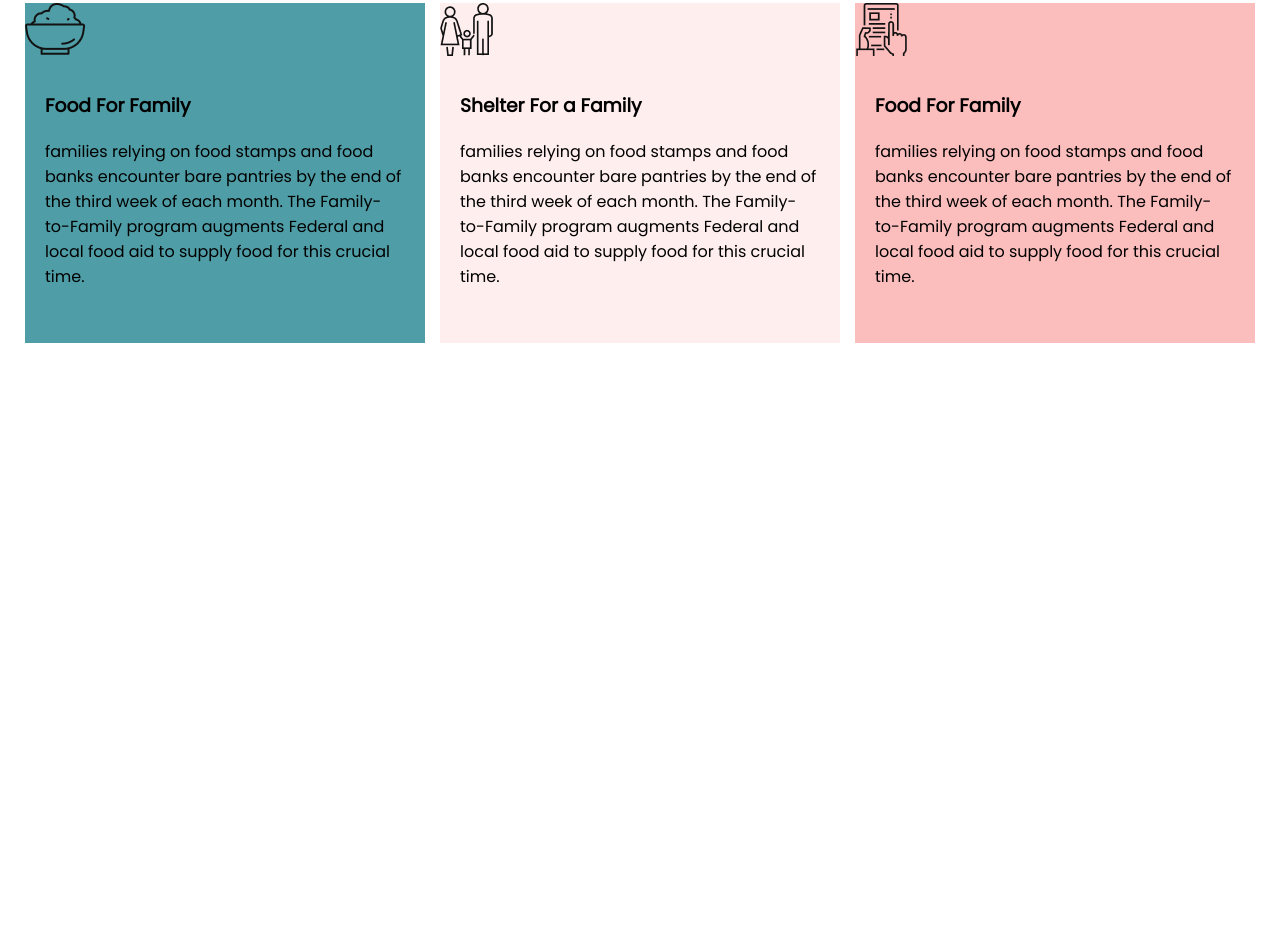
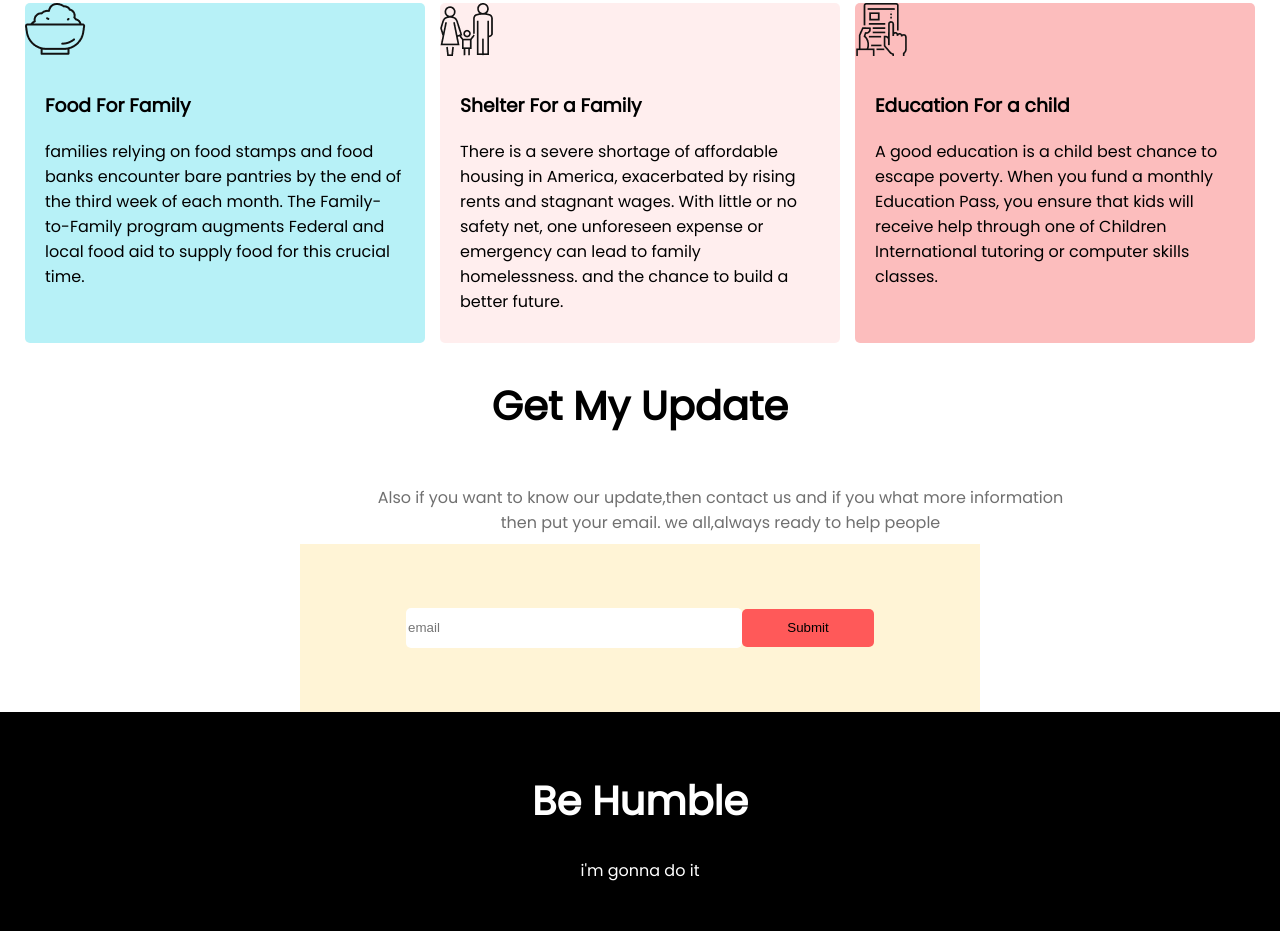
Before and after one commit to iftakhar9999/Charities-Donated, a plain HTML site: page index.html in a window 1280 px wide. Shown: the part 1352-2283 px from the top of the page. Before the commit the page ends 1695 px from the top, so only its background shows below. Drawn offline with Linux system fonts and the light colour scheme.

Commit message:
fourth commit

```diff
--- a/index.html
+++ b/index.html
@@ -74,20 +74,41 @@
             </div>
             <div id="shelter" class="topic">
                 <h3>Shelter For a Family</h3>
-                <p>families relying on food stamps and food banks encounter bare pantries by the end of the third week
-                    of each month. The Family-to-Family program augments Federal and local food aid to supply food for
-                    this crucial time.</p>
+                <p>There is a severe shortage of affordable housing in America, exacerbated by rising rents and stagnant
+                    wages. With little or no safety net, one unforeseen expense or emergency can lead to family
+                    homelessness. and the chance to
+                    build a better future.</p>
             </div>
             <div id="education" class="topic">
 
-                <h3>Food For Family</h3>
-                <p>families relying on food stamps and food banks encounter bare pantries by the end of the third week
-                    of each month. The Family-to-Family program augments Federal and local food aid to supply food for
-                    this crucial time.</p>
+                <h3>Education For a child</h3>
+                <p>A good education is a child best chance to escape poverty. When you fund a monthly Education Pass,
+                    you ensure that kids will receive help through one of Children International tutoring or computer
+                    skills classes.</p>
             </div>
+        </div>
+    </section>
+    <section>
+        <div class="mail-box">
+            <h1>Get My Update</h1>
+            <p>Also if you want to know our update,then contact us
+                and if you what more information then put your email.
+                we all,always ready to help people
+            </p>
+            <br>
+            <br>
+            <br>
 
         </div>
+        <div class="center">
+            <input class="mail" placeholder="email" type="email" name=""><input class="btn" placeholder="Subcribe"
+                type="submit">
+        </div>
     </section>
+    <footer>
+        <h1 class="footer">Be Humble</h1>
+        <p>i'm gonna do it</p>
+    </footer>
 </body>
 
 </html>
--- a/style.css
+++ b/style.css
@@ -128,11 +128,12 @@ h1 {
     top: 1595.5px;
     padding: 20px;
     padding-top: 70px;
+    border-radius: 5px;
 
 }
 
 #food {
-    background-color: #4F9DA6;
+    background-color: #b7f1f7;
     background-image: url(icons/food.png);
     background-repeat: no-repeat;
 
@@ -150,3 +151,48 @@ h1 {
     background-image: url(icons/Frame-1.png);
     background-repeat: no-repeat;
 }
+
+.mail-box {
+    text-align: center;
+}
+
+.mail-box p {
+    color: #707070;
+    position: absolute;
+    width: 691px;
+    left: 375px;
+}
+
+.center {
+
+    /* padding: 20px 0; */
+    padding-top: 4em;
+    padding-bottom: 4em;
+    margin-left: 300px;
+    margin-right: 300px;
+    background: #FFF4D6;
+
+    text-align: center;
+}
+
+.mail {
+    border: none;
+    width: 332px;
+    height: 38px;
+    border-radius: 5px;
+}
+
+.btn {
+    background-color: #FF5959;
+    border: none;
+    width: 132px;
+    height: 38px;
+    border-radius: 5px;
+}
+
+footer {
+    background-color: black;
+    text-align: center;
+    color: white;
+    padding: 2em;
+}
```
